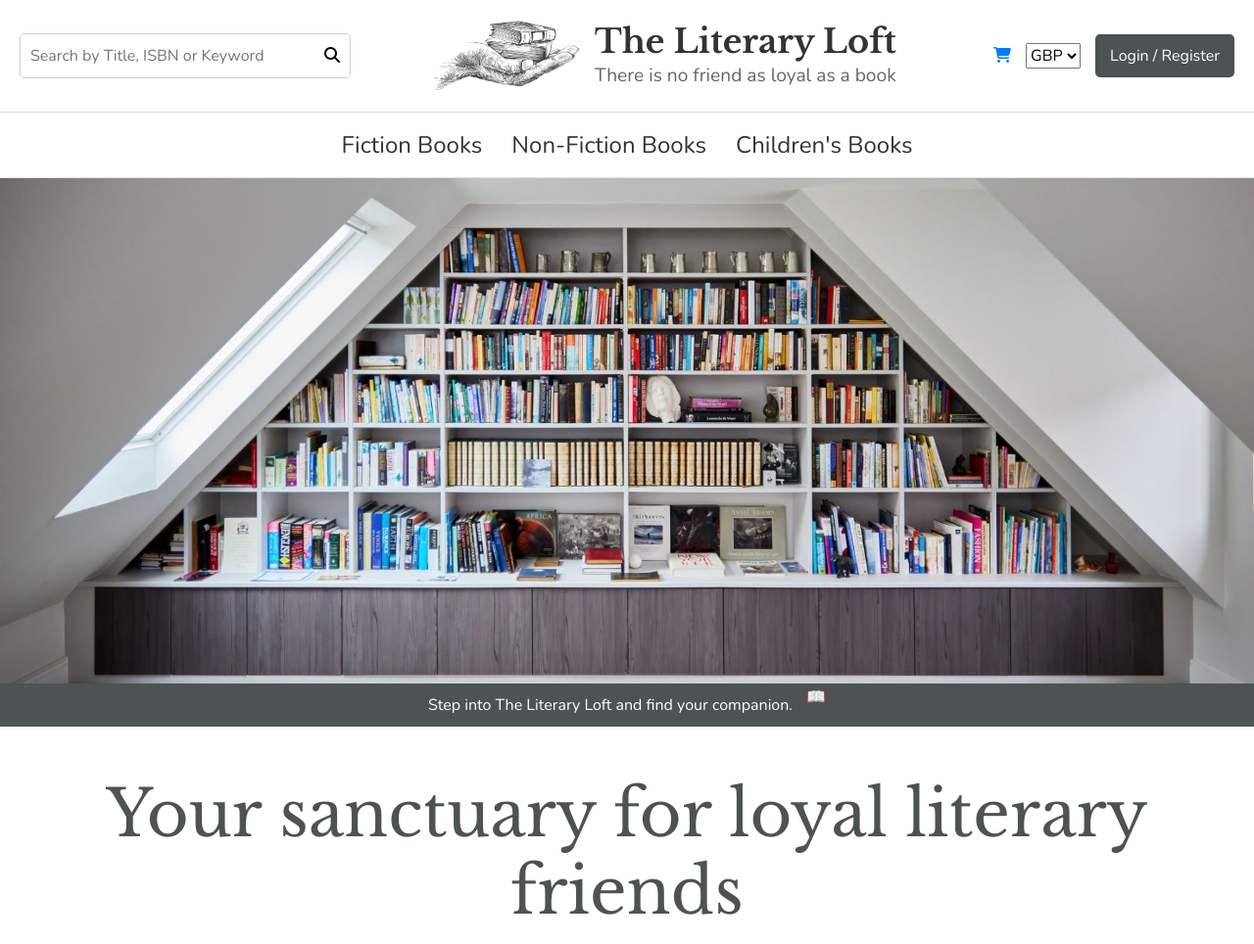
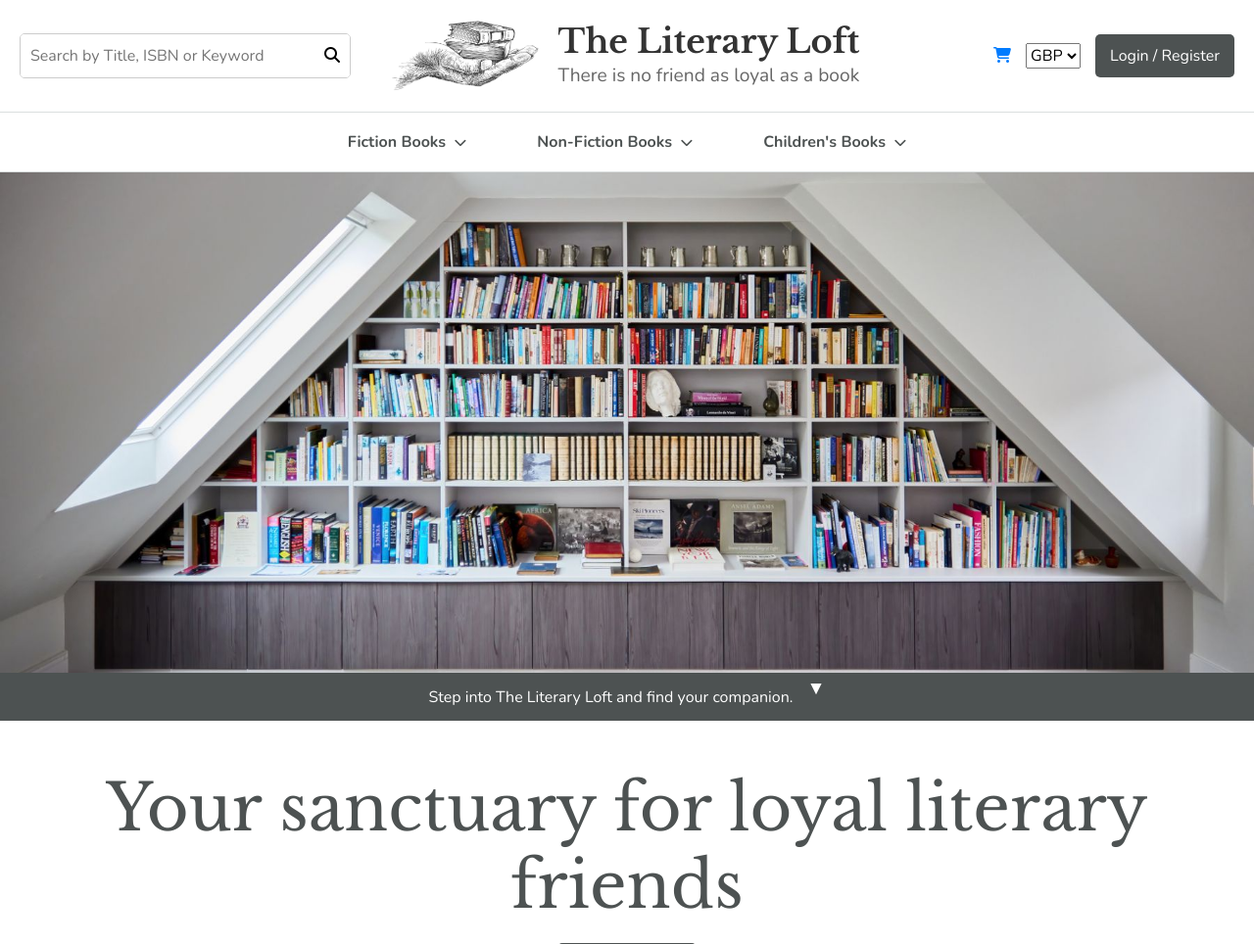
Before and after one commit to vica781/The_Literary_Loft_v2, a Django app: page / in a window 1280 px wide. Shown: the part 92-1056 px from the top of the page at 98% size. Run offline with Django 4.2, Linux system fonts and the light colour scheme; some libraries are stand-ins or nearby versions.

Commit message:
Feat: restructure categories nav, add dropdown items

```diff
--- a/books/templates/books/index.html
+++ b/books/templates/books/index.html
@@ -9,7 +9,7 @@
 <div class="hero-section" style="background-image: url('{% static "images/loft.jpg" %}');">
     <div class="running-banner">
         Step into The Literary Loft and find your companion.
-        <span class="scroll-indicator">&#128214;</span>
+        <span class="scroll-indicator">&#9660;</span>
     </div>
 </div>
 
--- a/reading_loft/static/css/style.css
+++ b/reading_loft/static/css/style.css
@@ -179,12 +200,13 @@ logo-container a:hover {
 .logo-image {
   width: 150px;
   height: auto;
-  margin-right: 15px;
+  margin: 0 20px 0 0;
 }
 
 .logo-text {
   display: flex;
   flex-direction: column;
+  margin-right: 80px;
 }
 
 .main-title {
@@ -245,9 +246,10 @@ logo-container a:hover {
 /* ---------------------------Category navigation--------------------------- */
 .category-nav {
   background-color: #fff;
-  padding: 15px 0;
+  padding: 5px 0;
   border-top: #dbdfdf 1px solid;
   border-bottom: #dbdfdf 1px solid;
+  margin: 0;
 }
 
 .category-nav ul {
@@ -273,8 +275,82 @@ logo-container a:hover {
   color: #4d5252;
 }
 
+/* -----------------------------Category Dropdown--------------------------- */
+.category-nav .dropdown-menu {
+  border: none;
+  box-shadow: 0 0.5rem 1rem rgba(0, 0, 0, 0.15);
+}
+
+.category-nav .dropdown-item {
+  font-family: "Nunito", sans-serif;
+  color: #4d5252;
+  padding: 0.5rem 1.5rem;
+  transition: background-color 0.3s ease;
+}
+
+.category-nav .dropdown-item:hover,
+.category-nav .dropdown-item:focus {
+  background-color: rgba(77, 82, 82, 0.1);
+}
+
+/* ----------------------------Book Categories Nav-------------------------- */
+.category-nav {
+  background-color: #fff;
+  padding: 10px 0;
+  border-top: #dbdfdf 1px solid;
+  border-bottom: #dbdfdf 1px solid;
+}
+
+.category-nav .nav-item {
+  margin: 0 20px;
+}
+
+.category-nav .nav-link {
+  font-family: "Nunito", sans-serif;
+  font-size: 1rem;
+  font-weight: bold;
+  color: #4d5252;
+  transition: color 0.3s ease, background-color 0.3s ease;
+  padding: 0.5rem 1rem;
+  border-radius: 5px;
+}
+
+.category-nav .nav-link:hover,
+.category-nav .nav-link:focus {
+  background-color: rgba(77, 82, 82, 0.2);
+  color: #4d5252;
+}
+
+.category-nav .nav-link:active {
+  background-color: rgba(77, 82, 82, 0.3);
+}
+
+.category-nav .dropdown-toggle::after {
+  display: none;
+}
+
+.category-nav .fa-chevron-down {
+  font-size: 0.8rem;
+}
+
+.category-nav .dropdown-menu {
+  z-index: 1030;
+}
+
+.category-nav .dropdown {
+  position: relative;
+}
+
+.category-nav .dropdown-menu.show {
+  display: block !important;
+}
+
+.category-nav .dropdown-item {
+  font-family: "Nunito", sans-serif;
+  font-size: 1rem;
+  color: rgb(6, 99, 130);
+}
 /* -------------------------------Hero section----------------------------- */
-/* Hero section */
 .hero-section {
     background-size: cover;
     background-position: center;
@@ -295,6 +371,7 @@ logo-container a:hover {
 
 .scroll-indicator {
     display: inline-block;
+    font-size: 1.2rem;
     margin-left: 10px;
     animation: bounce 2s infinite;
     cursor: pointer;
--- a/templates/base.html
+++ b/templates/base.html
@@ -16,9 +16,7 @@
       type="text/css"
       href="{% static 'css/style.css' %}"
     />
-    {% endblock %}
-
-    {% block extra_meta %}
+    {% endblock %} {% block extra_meta %}
     <!-- Font Awesome -->
     <script
       src="https://kit.fontawesome.com/b7df1fe1c5.js"
@@ -32,9 +30,7 @@
       href="https://fonts.googleapis.com/css2?family=Libre+Baskerville:ital,wght@0,400;0,700;1,400&family=Nunito:ital,wght@0,200..1000;1,200..1000&display=swap"
       rel="stylesheet"
     />
-    {% endblock %}
-
-    {% block corecss %}
+    {% endblock %} {% block corecss %}
     <!-- Bootstrap CSS -->
     <link
       rel="stylesheet"
@@ -42,12 +38,7 @@
       integrity="sha384-xOolHFLEh07PJGoPkLv1IbcEPTNtaed2xpHsD9ESMhqIYd0nLMwNLD69Npy4HI+N"
       crossorigin="anonymous"
     />
-    {% endblock %}
-
-    {% block extra_css %}
-    {% endblock %}
-
-    {% block corejs %}
+    {% endblock %} {% block extra_css %} {% endblock %} {% block corejs %}
     <!-- jQuery, Popper.js, Bootstrap JS -->
     <script
       src="https://cdn.jsdelivr.net/npm/jquery@3.5.1/dist/jquery.min.js"
@@ -59,13 +50,14 @@
       integrity="sha384-Fy6S3B9q64WdZWQUiU+q4/2Lc9npb8tCaSX9FK7E8HnRr0Jz8D6OP9dO5Vg3Q9ct"
       crossorigin="anonymous"
     ></script>
+    <script>
+      $(document).ready(function () {
+        $(".dropdown-toggle").dropdown();
+      });
+    </script>
+    {% endblock %} {% block extra_js %} {% endblock %} {% block title %}
+    <title>The Literary Loft{% block extra_title %} {% endblock %}</title>
     {% endblock %}
-
-    {% block extra_js %}
-    {% endblock %}
-
-    {% block title %}<title>The Literary Loft{% block extra_title %}
-    {% endblock %}</title>{% endblock %}
   </head>
 
   <body>
@@ -141,34 +133,76 @@
           <a href="#" class="login-button">Login / Register</a>
         </div>
       </div>
-      <div>
       <nav class="category-nav">
-          <ul>
-            <li><a href="#">Fiction Books</a></li>
-            <li><a href="#">Non-Fiction Books</a></li>
-            <li><a href="#">Children's Books</a></li>
+        <div class="container">
+          <ul class="nav justify-content-center">
+            <li class="nav-item dropdown">
+              <a
+                class="nav-link dropdown-toggle"
+                href="#"
+                id="fictionDropdown"
+                role="button"
+                data-toggle="dropdown"
+                aria-haspopup="true"
+                aria-expanded="false"
+              >
+                Fiction Books <i class="fas fa-chevron-down ml-1"></i>
+              </a>
+              <div class="dropdown-menu" aria-labelledby="fictionDropdown">
+                <a class="dropdown-item" href="#">Classics</a>
+                <a class="dropdown-item" href="#">Crime & Thriller</a>
+                <a class="dropdown-item" href="#">Historical Fiction</a>
+                <a class="dropdown-item" href="#">Fantasy</a>
+              </div>
+            </li>
+            <li class="nav-item dropdown">
+              <a
+                class="nav-link dropdown-toggle"
+                href="#"
+                id="nonFictionDropdown"
+                role="button"
+                data-toggle="dropdown"
+                aria-haspopup="true"
+                aria-expanded="false"
+              >
+                Non-Fiction Books <i class="fas fa-chevron-down ml-1"></i>
+              </a>
+              <div class="dropdown-menu" aria-labelledby="nonFictionDropdown">
+                <a class="dropdown-item" href="#">Art, Craft & Photography</a>
+                <a class="dropdown-item" href="#">Biography & True Stories</a>
+                <a class="dropdown-item" href="#">Food & Drink</a>
+                <a class="dropdown-item" href="#">Foraging</a>
+                <a class="dropdown-item" href="#">Travel</a>
+              </div>
+            </li>
+            <li class="nav-item dropdown">
+              <a
+                class="nav-link dropdown-toggle"
+                href="#"
+                id="childrenDropdown"
+                role="button"
+                data-toggle="dropdown"
+                aria-haspopup="true"
+                aria-expanded="false"
+              >
+                Children's Books <i class="fas fa-chevron-down ml-1"></i>
+              </a>
+              <div class="dropdown-menu" aria-labelledby="childrenDropdown">
+                <a class="dropdown-item" href="#">Activity Books</a>
+                <a class="dropdown-item" href="#">Education</a>
+                <a class="dropdown-item" href="#">Fiction</a>
+                <a class="dropdown-item" href="#">Non-Fiction</a>
+              </div>
+            </li>
           </ul>
+        </div>
       </nav>
-      </div>
     </header>
-    {% endblock %}
-
-    {% block hero_content %}
-    {% endblock %}
-
-    {% block content %}
-    {% endblock %}
-
-    {% block page_footer %}
-    {% endblock %}
-
-    {% comment %}
-    {% if message %}
+    {% endblock %} {% block hero_content %} {% endblock %} {% block content %}
+    {% endblock %} {% block page_footer %} {% endblock %} {% comment %} {% if
+    message %}
     <div class="message-container"></div>
-    {% endif %}
-    {% endcomment %}
-
-    {% block postloadjs %}
+    {% endif %} {% endcomment %} {% block postloadjs %}
     <script src="https://code.jquery.com/jquery-3.5.1.slim.min.js"></script>
     <script src="https://cdn.jsdelivr.net/npm/popper.js@1.16.1/dist/umd/popper.min.js"></script>
     <script src="https://cdn.jsdelivr.net/npm/bootstrap@4.6.0/dist/js/bootstrap.min.js"></script>
```
Also changed, not shown: other parts of reading_loft/static/css/style.css (+43 -23 lines). Lines whose indentation alone changed are shown as unchanged.
